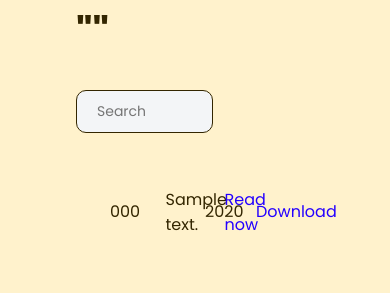
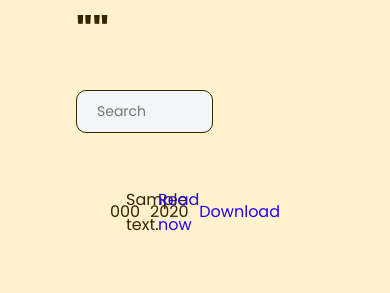
Before and after one commit to derasn/library-project, a Django app: template campus/templates/search_results.html in a window 390 px wide. Shown: the part 242-535 px from the top of the page. Run offline with Django 5.2, Linux system fonts and the light colour scheme; the template is opened without the code that fills it: most values are stand-ins (such as "Sample title", 1, 10 or a date in 2020).

Commit message:
search 5

```diff
--- a/campus/static/css/search_results.css
+++ b/campus/static/css/search_results.css
@@ -68,17 +68,14 @@ h1{
 }
 
 .course-code{
-    display: inline-block;
     width: 30vw;
 }
 
 .description{
-    display: inline-block;
     width: 15vw;
 }
 
 .year-used{
-    display: inline-block;
     width: 5vw;
 }
 
@@ -111,21 +108,10 @@ p{ /* For error messages i.e sorry, no materials */
 }
 
 @media (max-width: 768px) {
-    .course-code{
-        display: inline-block;
-        width: 12rem;
-    }
-    .description{
-        display: inline-block;
-        width: 8rem;
-    }
-    .year-used{
-        display: inline-block;
-        width: 3rem;
-    }
+    .course-code { flex: 2; min-width: 0; }
+    .description { flex: 3; min-width: 0; }
+    .year-used { flex: 1; min-width: 0; }
 
-    .view, .download{
-        display: inline-block;
-        width: 6rem;
-    }
+    .view,
+    .download { flex: 1; }
 }
```
